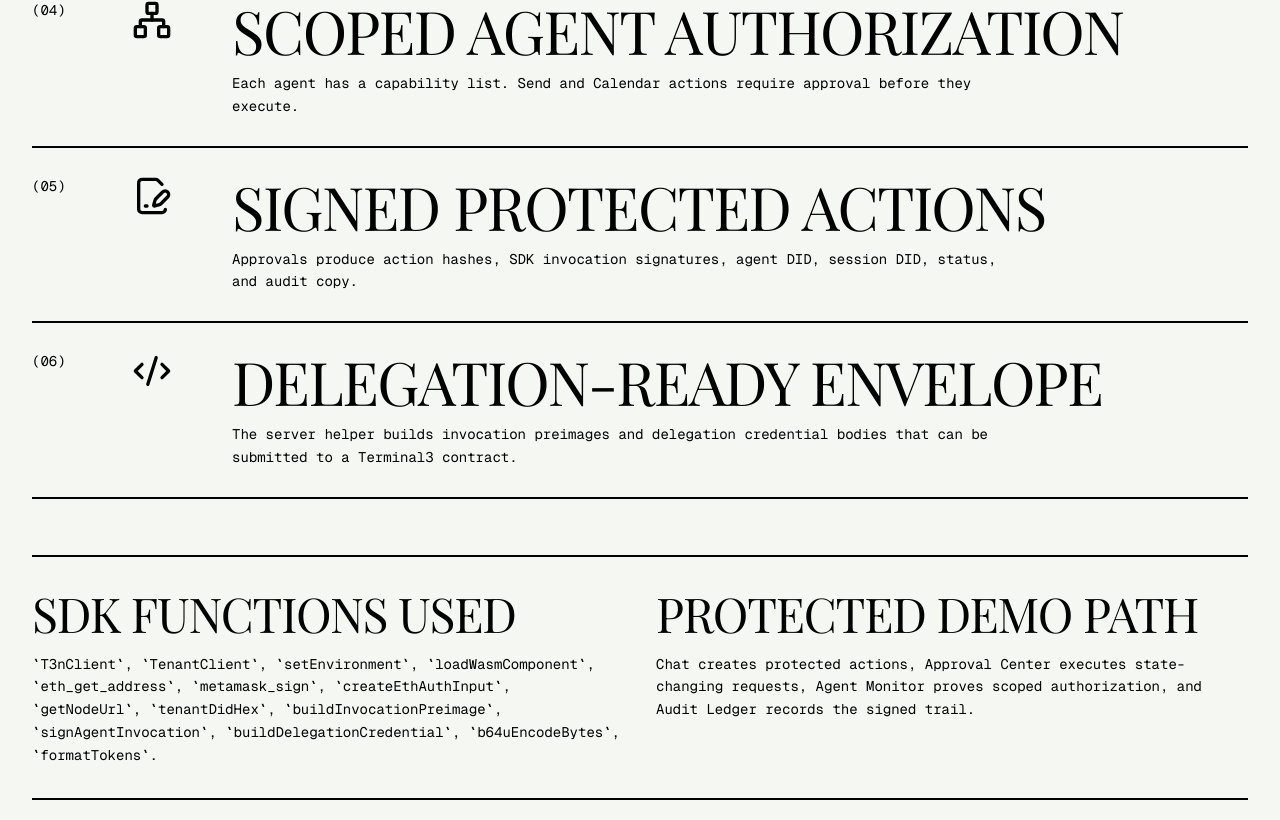
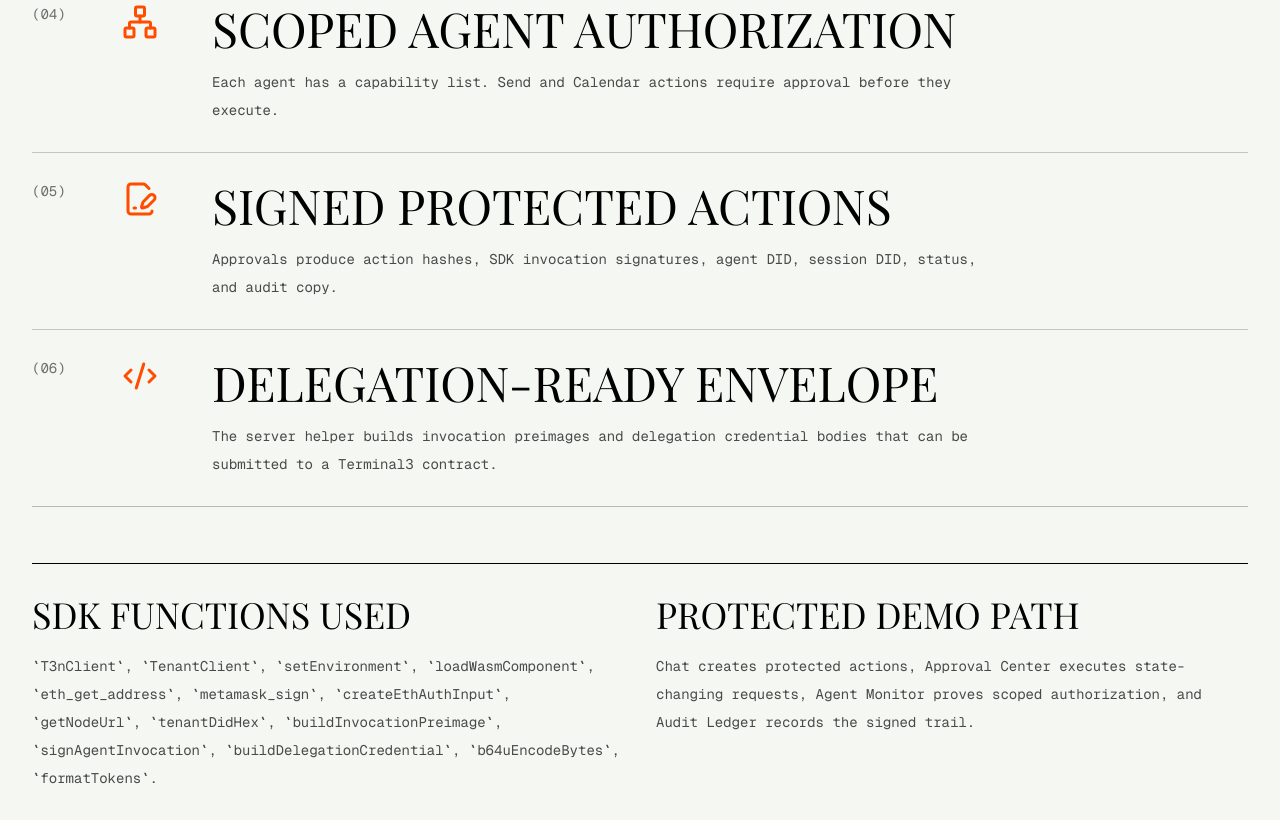
Before and after one commit to yournameishere/SentinelMail-AI, a Next.js app: page /adk in a window 1280 px wide. Shown: the part 1220-2040 px from the top of the page. Built offline with nearby package versions, Linux system fonts and the light colour scheme; no server answers; a web font is replaced by a local one.

Commit message:
Refactor AdkIntegration component to enhance layout, improve styling, and update text content for better readability

```diff
--- a/components/adk-integration.tsx
+++ b/components/adk-integration.tsx
@@ -37,44 +37,46 @@ const sdkSteps = [
 export function AdkIntegration() {
   return (
     <section className="px-4 pb-24 md:px-8">
-      <Terminal3Status />
+      <div className="mx-auto max-w-7xl">
+        <Terminal3Status />
 
-      <div className="mt-12 border-t-2 border-black">
+      <div className="mt-12 divide-y divide-black/20 border-y border-black/25">
         {sdkSteps.map((step, index) => {
           const Icon = step.icon
           return (
             <article
               key={step.title}
-              className="grid gap-5 border-b-2 border-black py-7 md:grid-cols-[80px_80px_1fr]"
+              className="grid gap-5 py-7 md:grid-cols-[70px_70px_minmax(0,1fr)]"
             >
-              <div className="font-mono text-sm">({String(index + 1).padStart(2, "0")})</div>
-              <Icon className="h-10 w-10" />
+              <div className="font-mono text-sm text-black/55">({String(index + 1).padStart(2, "0")})</div>
+              <Icon className="h-9 w-9 text-[#FF4D00]" />
               <div>
-                <h2 className="font-serif text-4xl uppercase tracking-tight md:text-6xl">{step.title}</h2>
-                <p className="mt-3 max-w-3xl font-mono text-sm leading-relaxed">{step.detail}</p>
+                <h2 className="font-serif text-3xl uppercase leading-none md:text-5xl">{step.title}</h2>
+                <p className="mt-4 max-w-3xl font-mono text-sm leading-7 text-black/70">{step.detail}</p>
               </div>
             </article>
           )
         })}
       </div>
 
-      <div className="mt-14 grid gap-8 border-y-2 border-black py-8 lg:grid-cols-2">
+      <div className="mt-14 grid gap-8 border-y border-black py-8 lg:grid-cols-2">
         <div>
-          <h2 className="font-serif text-5xl uppercase tracking-tight">SDK functions used</h2>
-          <p className="mt-4 font-mono text-sm leading-relaxed">
+          <h2 className="font-serif text-4xl uppercase leading-none">SDK functions used</h2>
+          <p className="mt-5 break-words font-mono text-sm leading-7 text-black/70">
             `T3nClient`, `TenantClient`, `setEnvironment`, `loadWasmComponent`, `eth_get_address`, `metamask_sign`,
             `createEthAuthInput`, `getNodeUrl`, `tenantDidHex`, `buildInvocationPreimage`, `signAgentInvocation`,
             `buildDelegationCredential`, `b64uEncodeBytes`, `formatTokens`.
           </p>
         </div>
         <div>
-          <h2 className="font-serif text-5xl uppercase tracking-tight">Protected demo path</h2>
-          <p className="mt-4 font-mono text-sm leading-relaxed">
+          <h2 className="font-serif text-4xl uppercase leading-none">Protected demo path</h2>
+          <p className="mt-5 font-mono text-sm leading-7 text-black/70">
             Chat creates protected actions, Approval Center executes state-changing requests, Agent Monitor proves
             scoped authorization, and Audit Ledger records the signed trail.
           </p>
         </div>
       </div>
+      </div>
     </section>
   )
 }
```
